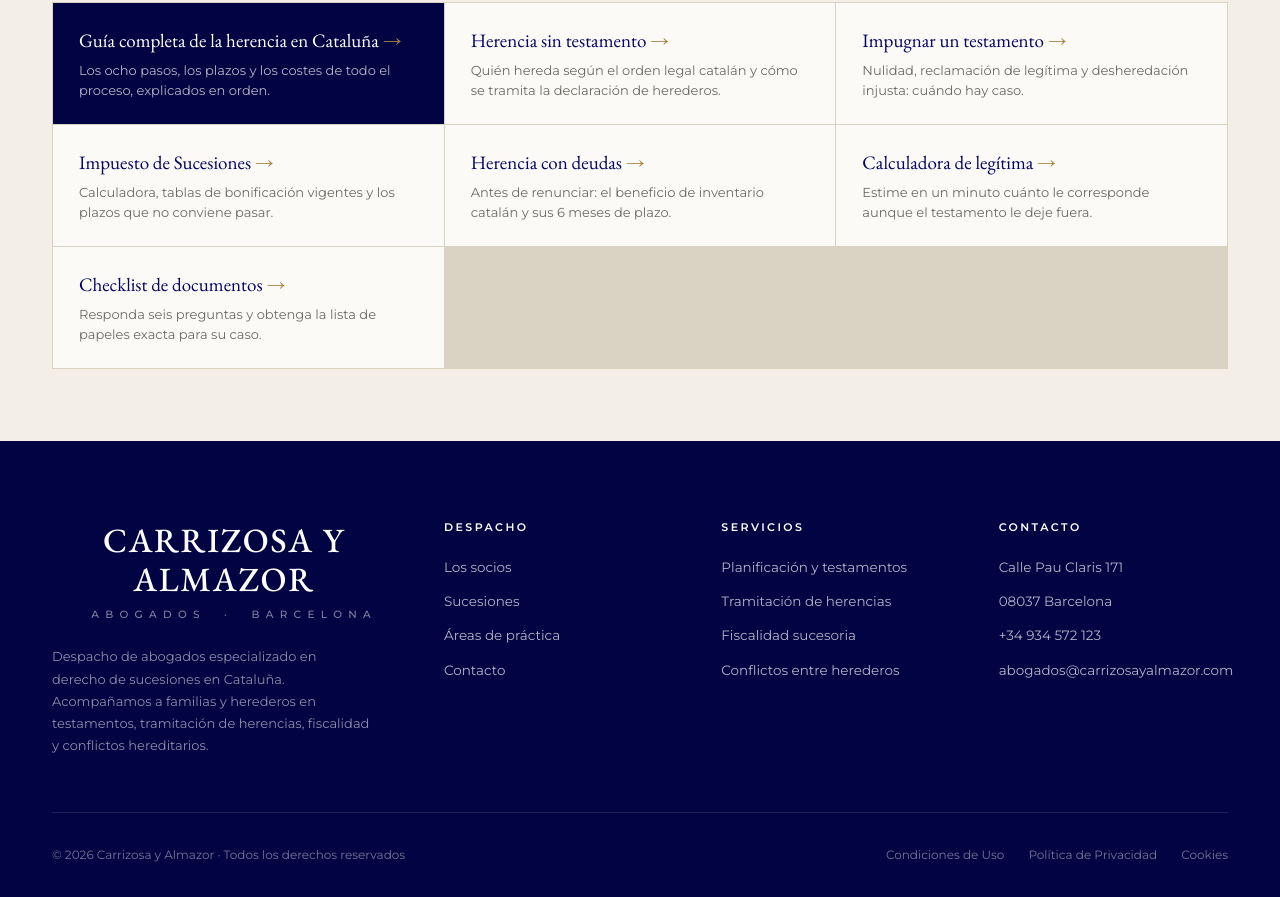
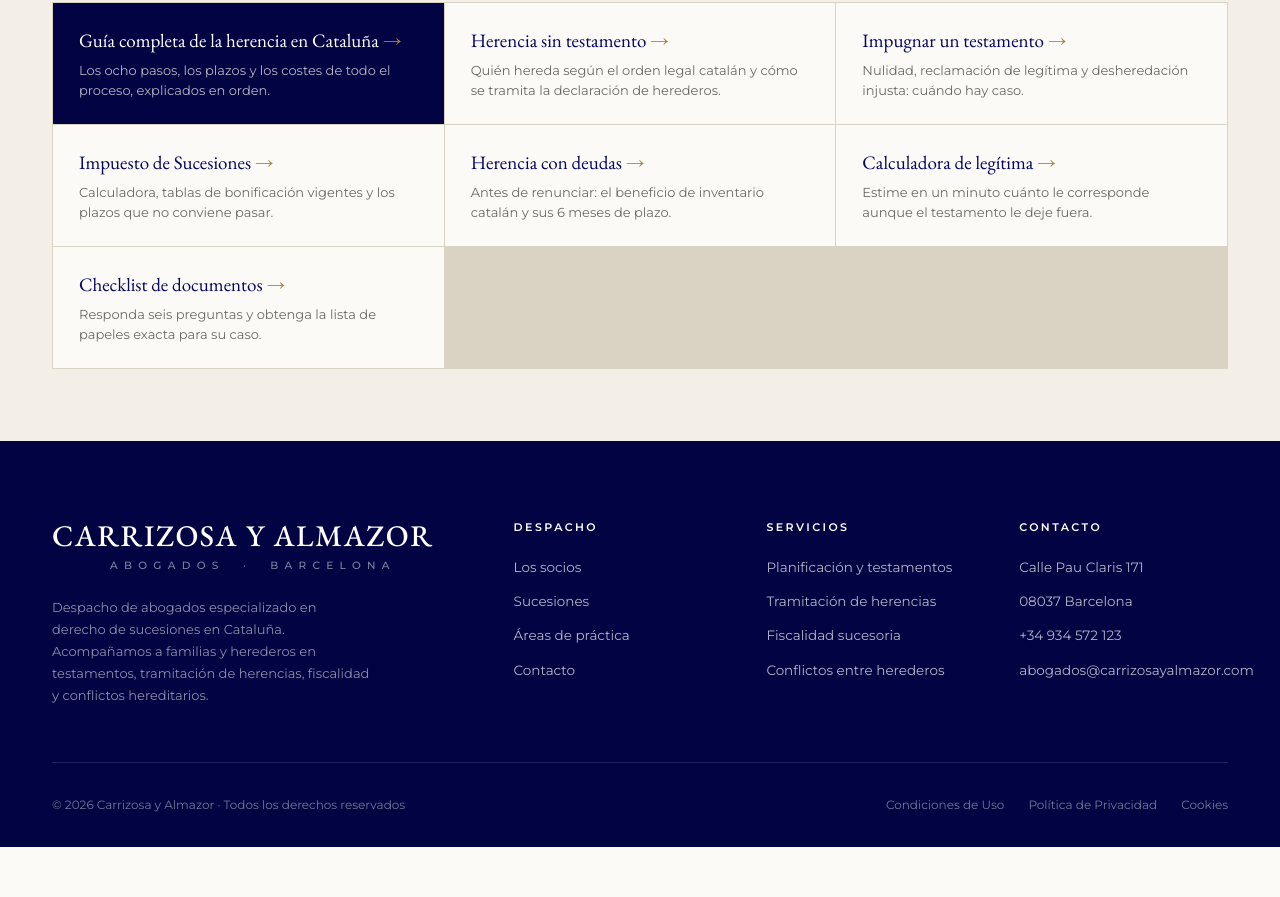
Before and after one commit to JorgeCarrizosa/landing-sucesiones, a plain HTML site: page index.html in a window 1280 px wide. Shown: the part 9320-10217 px from the top of the page. After the commit the page ends 10167 px from the top, so only its background shows below. Drawn offline with nearby package versions, Linux system fonts and the light colour scheme.

Commit message:
fix(marca): Carrizosa y Almazor siempre en una linea (nowrap + clamp como la web principal) en header y footer de todo el sitio; columna de marca del footer mas ancha
Co-Authored-By: Claude Fable 5 <noreply@anthropic.com>

```diff
--- a/assets/estilo.css
+++ b/assets/estilo.css
@@ -695,10 +695,10 @@
     padding:80px 0 32px;font-size:13.5px;
   }
   .footer-grid{
-    display:grid;grid-template-columns:1.5fr 1fr 1fr 1fr;gap:48px;
+    display:grid;grid-template-columns:2fr 1fr 1fr 1fr;gap:44px;
     padding-bottom:56px;border-bottom:1px solid rgba(255,255,255,.12);
   }
-  .footer-brand .brand-name{color:#fff;font-size:34px;line-height:1.15;white-space:normal}
+  .footer-brand .brand-name{color:#fff;font-size:30px;line-height:1;white-space:nowrap}
   .footer-brand .brand-name small{color:rgba(255,255,255,.5);margin-left:14px}
   .footer-brand .crest{border-color:rgba(255,255,255,.5);color:#fff}
   .footer-brand .crest::before,.footer-brand .crest::after{background:rgba(255,255,255,.5)}
@@ -833,7 +833,7 @@
     .topbar-left span:first-child{display:inline}
     .topbar-right{display:none}
 
-    .brand-name{font-size:26px;white-space:normal}
+    .brand-name{font-size:clamp(16px,5.8vw,34px);white-space:nowrap}
     .brand-name small{font-size:9px;letter-spacing:0.28em;margin-left:8px}
 
     /* Hero */
@@ -913,7 +913,7 @@
     /* Footer */
     footer{padding:56px 0 24px}
     .footer-grid{gap:36px;padding-bottom:40px}
-    .footer-brand .brand-name{font-size:26px;white-space:normal}
+    .footer-brand .brand-name{font-size:clamp(16px,6.6vw,30px);white-space:nowrap}
     .footer-bottom{flex-direction:column;align-items:flex-start;text-align:left;font-size:11.5px}
     .footer-bottom .legal{flex-wrap:wrap;gap:16px}
   }
--- a/index.html
+++ b/index.html
@@ -858,10 +858,10 @@
     padding:80px 0 32px;font-size:13.5px;
   }
   .footer-grid{
-    display:grid;grid-template-columns:1.5fr 1fr 1fr 1fr;gap:48px;
+    display:grid;grid-template-columns:2fr 1fr 1fr 1fr;gap:44px;
     padding-bottom:56px;border-bottom:1px solid rgba(255,255,255,.12);
   }
-  .footer-brand .brand-name{color:#fff;font-size:34px;line-height:1.15;white-space:normal}
+  .footer-brand .brand-name{color:#fff;font-size:30px;line-height:1;white-space:nowrap}
   .footer-brand .brand-name small{color:rgba(255,255,255,.5);margin-left:14px}
   .footer-brand .crest{border-color:rgba(255,255,255,.5);color:#fff}
   .footer-brand .crest::before,.footer-brand .crest::after{background:rgba(255,255,255,.5)}
@@ -996,7 +996,7 @@
     .topbar-left span:first-child{display:inline}
     .topbar-right{display:none}
 
-    .brand-name{font-size:26px;white-space:normal}
+    .brand-name{font-size:clamp(16px,5.8vw,34px);white-space:nowrap}
     .brand-name small{font-size:9px;letter-spacing:0.28em;margin-left:8px}
 
     /* Hero */
@@ -1076,7 +1076,7 @@
     /* Footer */
     footer{padding:56px 0 24px}
     .footer-grid{gap:36px;padding-bottom:40px}
-    .footer-brand .brand-name{font-size:26px;white-space:normal}
+    .footer-brand .brand-name{font-size:clamp(16px,6.6vw,30px);white-space:nowrap}
     .footer-bottom{flex-direction:column;align-items:flex-start;text-align:left;font-size:11.5px}
     .footer-bottom .legal{flex-wrap:wrap;gap:16px}
   }
```
Also changed, not shown: calculadora-legitima/index.html (+1 -1 lines), documentos-herencia/index.html (+1 -1 lines), herencia-con-deudas/index.html (+1 -1 lines), herencia-sin-testamento/index.html (+1 -1 lines), impuesto-de-sucesiones/index.html (+1 -1 lines), impugnar-testamento/index.html (+1 -1 lines).
